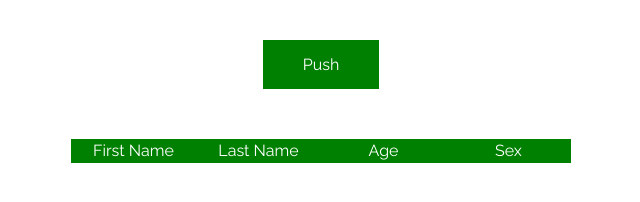
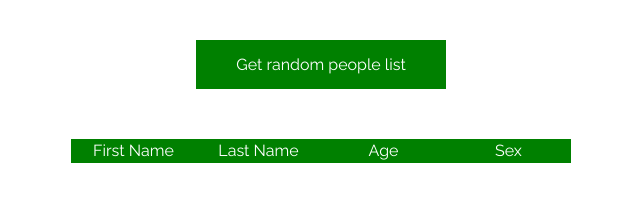
Before and after one commit to vavadu/random-Obj, a plain HTML site: page index.html in a window 1280 px wide. Shown: the whole page, without its empty margins (319-959 px from the left). Drawn offline with Linux system fonts and the light colour scheme.

Commit message:
all html things done

```diff
--- a/index.html
+++ b/index.html
@@ -12,7 +12,7 @@
 <body>
     <div class = "wrapper">
         <form id="form" class="form">
-            <button class="form__btn">Push</button>
+            <button class="form__btn">Get random people list</button>
         </form>
         <table class="table">
             <thead>
```
